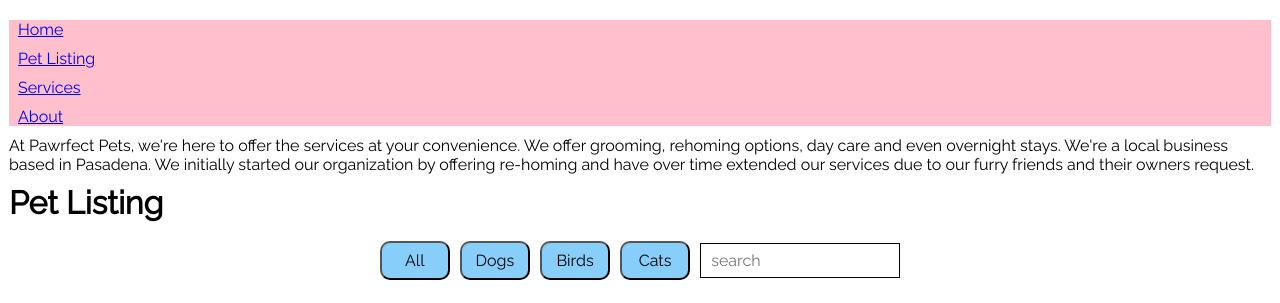
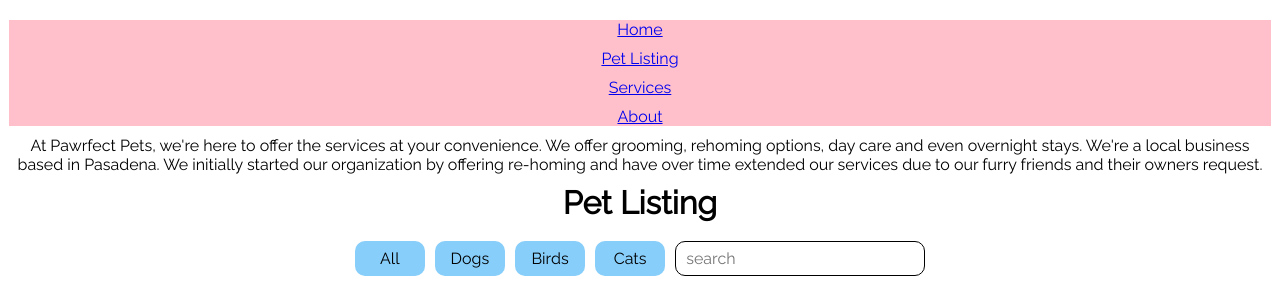
Before and after one commit to rogo009/img-galleryv3, a plain HTML site: page index.html in a window 1280 px wide. Shown: the top 303 px of the page. Drawn offline with Linux system fonts and the light colour scheme.

Commit message:
add footer and update styling

```diff
--- a/index.html
+++ b/index.html
@@ -84,7 +84,11 @@
         <p class="label">Surrey</p>
       </div>
     </div>
-
+    <footer>
+        <p class="label">Contact</p>
+        <p class="label">Address</p>
+        <p class="label">Hours of Operation:</p>
+    </footer>
     <script src="script.js"></script>
   </body>
 </html>
--- a/main.css
+++ b/main.css
@@ -6,13 +6,14 @@
     list-style-type: none;
 }
 
-nav {
+nav,
+footer {
     background-color: pink;
 }
-/*
+
 body {
-    background-color: lightgray;
-} */
+    text-align: center;
+}
 
 img {
     width: 90%;
@@ -34,7 +35,6 @@ img {
     padding: 5px;
     border-radius: 5px;
     box-shadow: 5px 8px 10px grey;
-    text-align: center;
 }
 
 .label {
@@ -45,17 +45,19 @@ button {
     padding: 8px;
     font-size: 1em;
     border-radius: 10px;
-    outline: none;
+    border: none;
     width: 70px;
     background-color: lightskyblue;
+    cursor: pointer;
 }
 
 #search {
-    width: 200px;
+    width: 250px;
     height: 35px;
     font-size: 1em;
     border: 1px solid black;
     padding-left: 10px;
+    border-radius: 10px;
 }
 
 .filter {
```
